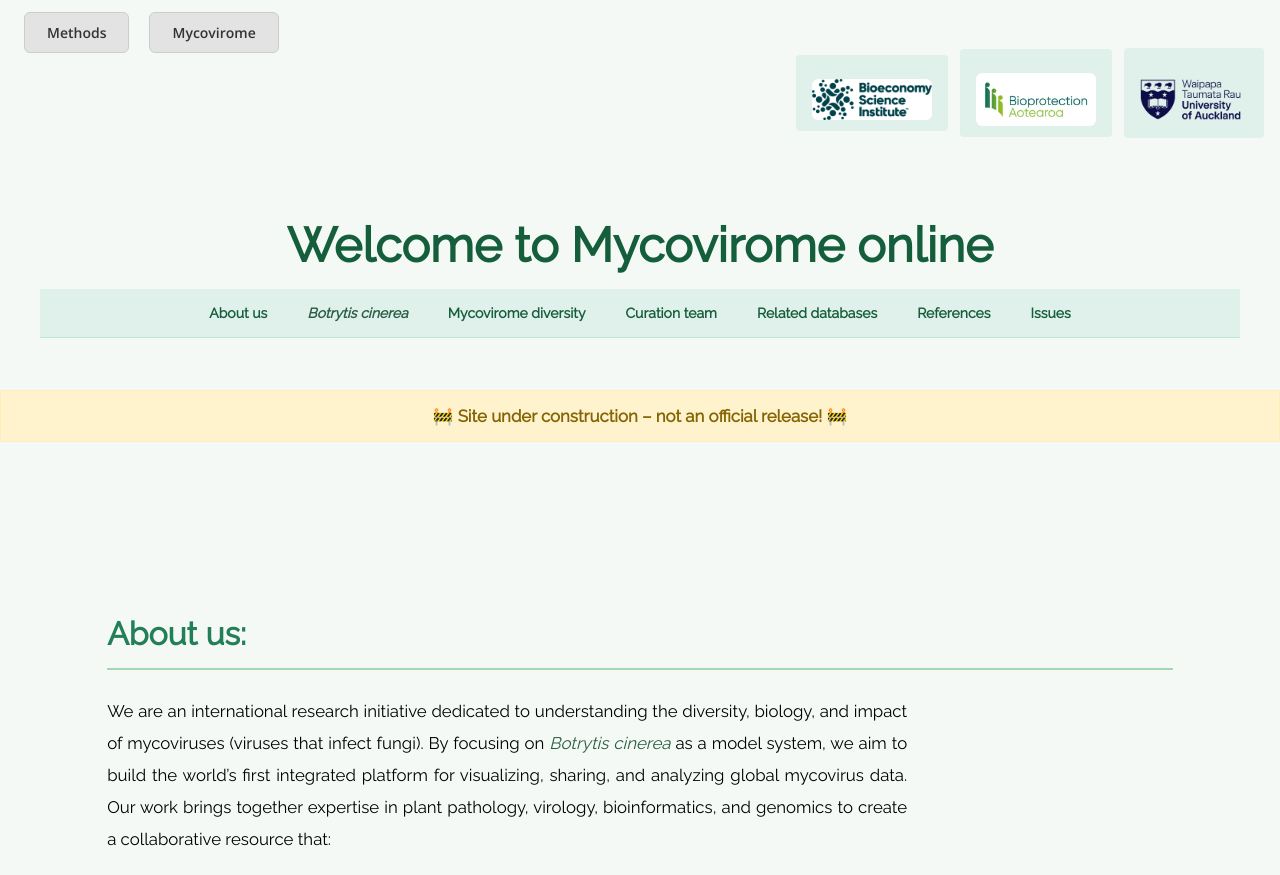
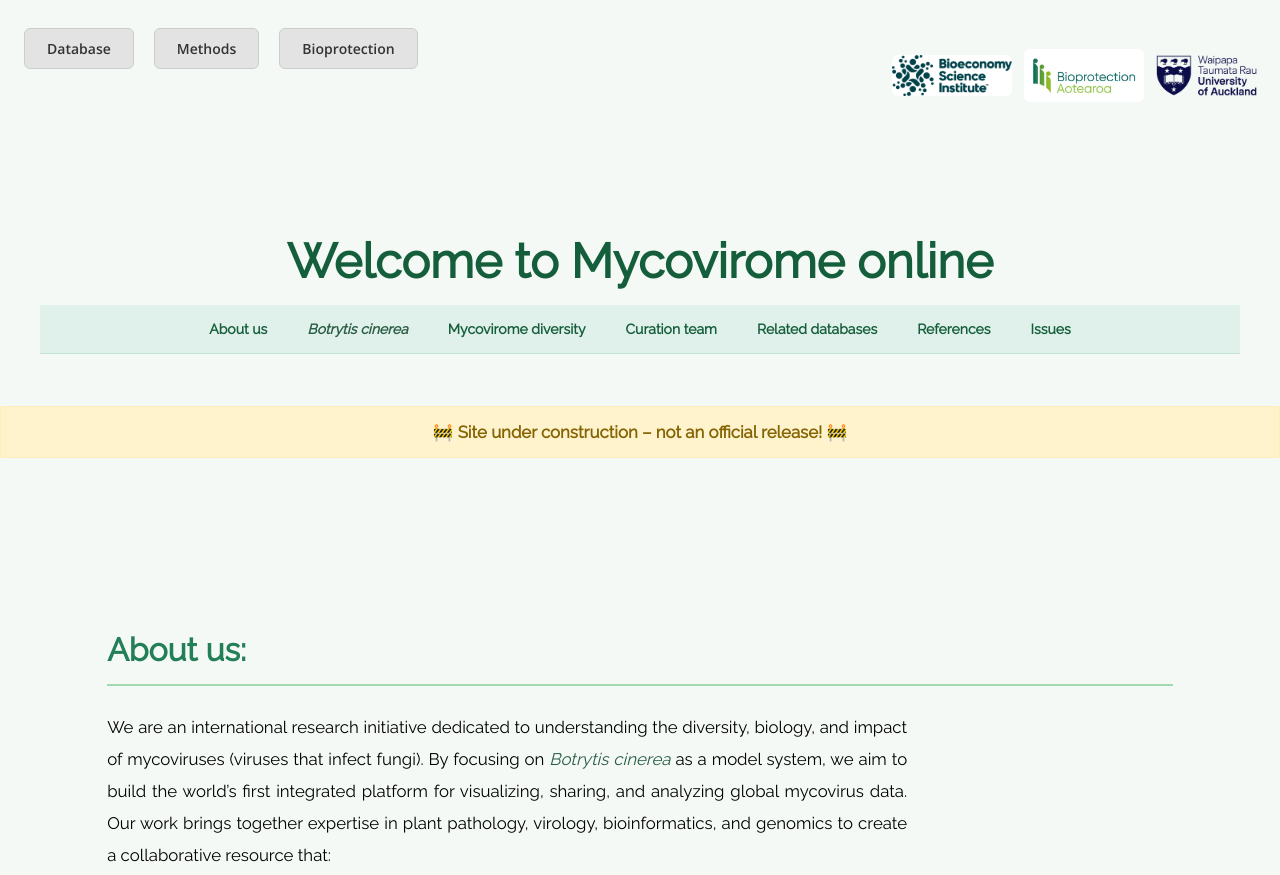
Before and after one commit to MycoViromeOnlinePlatform/MycoViromeOnlinePlatform.github.io, a plain HTML site: page index.html in a window 1280 px wide. Shown: the top 875 px of the page. Drawn offline with nearby package versions, Linux system fonts and the light colour scheme; a script that the page names is missing.

Commit message:
fixing initial bar

```diff
--- a/index.html
+++ b/index.html
@@ -95,9 +95,24 @@ showEle = function(eles, i, timeout = 200){
 
 	</head>
 <body>
-<div id="methods-bar">
-  <a href="https://github.com/cinthylorein/Virus_discovery_workflows">Methods</a>
-  <a href="./Mycovirome_interactive_dataset.html">Mycovirome</a>
+<div id="topbar">
+  <div id="methods-bar">
+	<a href="./Mycovirome_interactive_dataset.html" target="_blank" rel="noopener">Database</a>
+    <a href="https://github.com/cinthylorein/Virus_discovery_workflows" target="_blank" rel="noopener">Methods</a>
+    <a href="./Mycovirome_interactive_dataset.html" target="_blank" rel="noopener">Bioprotection</a>
+  </div>
+
+  <div id="funders-top-right" aria-label="Funder logos">
+    <a href="https://www.bioeconomy.auckland.ac.nz/">
+      <img src="fig/Bioeconomy-Science-Institute-logo.jpg" alt="Bioeconomy Science Institute Logo" />
+    </a>
+    <a href="https://bioprotection.org.nz/">
+      <img src="fig/BioprotectionAotearoa.png" alt="Bioprotection Aotearoa Logo" />
+    </a>
+    <a href="https://www.auckland.ac.nz/">
+      <img src="fig/UoA-Logo.png" alt="University of Auckland Logo" />
+    </a>
+  </div>
 </div>
 
    <header>
@@ -121,17 +136,6 @@ showEle = function(eles, i, timeout = 200){
 	</div>
 
 
-<div id="funders-top-right">
-  <a href="https://www.bioeconomy.auckland.ac.nz/" target="_blank">
-    <img src="fig/Bioeconomy-Science-Institute-logo.jpg" alt="Bioeconomy Science Institute Logo" />
-  </a>
-  <a href="https://bioprotection.org.nz/" target="_blank">
-    <img src="fig/BioprotectionAotearoa.png" alt="Bioprotection Aotearoa Logo" />
-  </a>
-  <a href="https://www.auckland.ac.nz/" target="_blank">
-    <img src="fig/UoA-Logo.png" alt="University of Auckland Logo" />
-  </a>
-</div>
     <!-- MAin content area -->
 <main>
 
```
